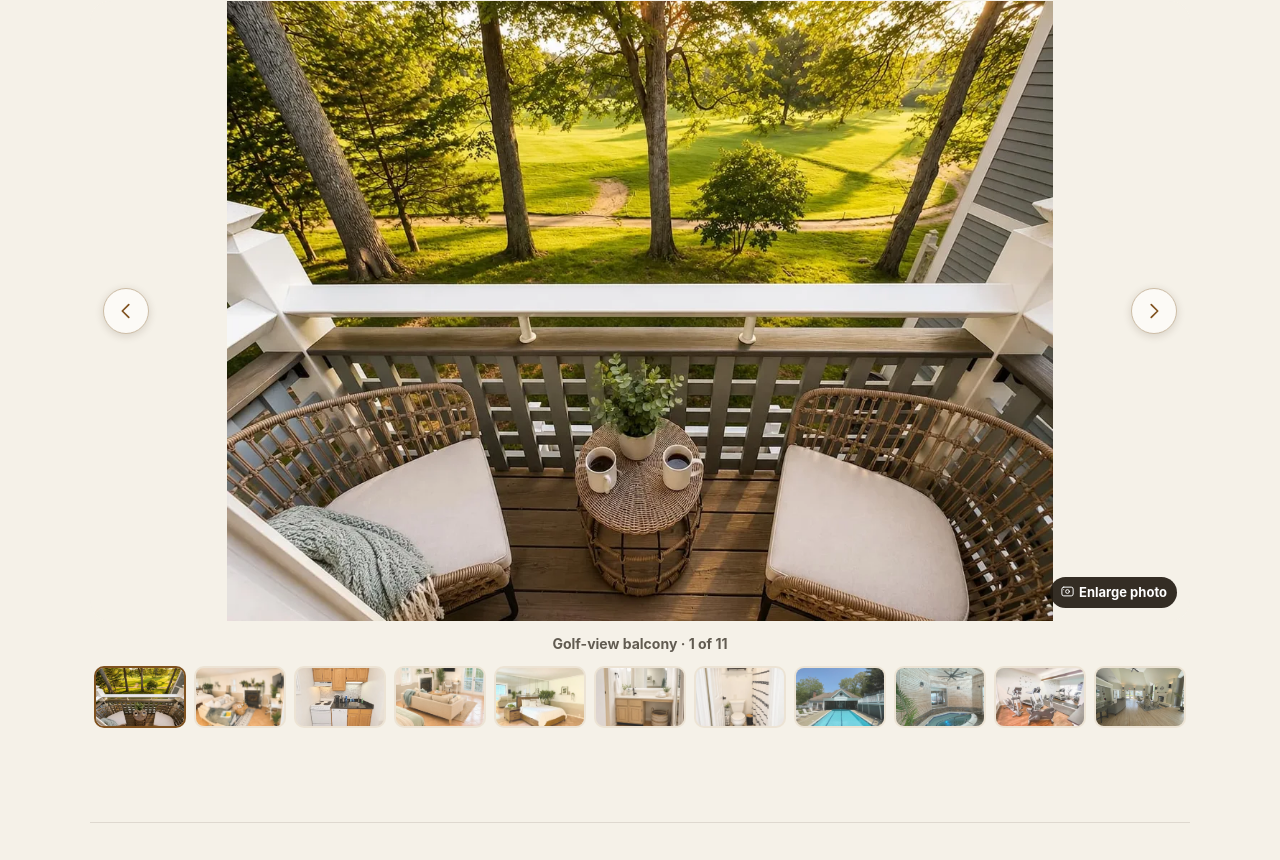
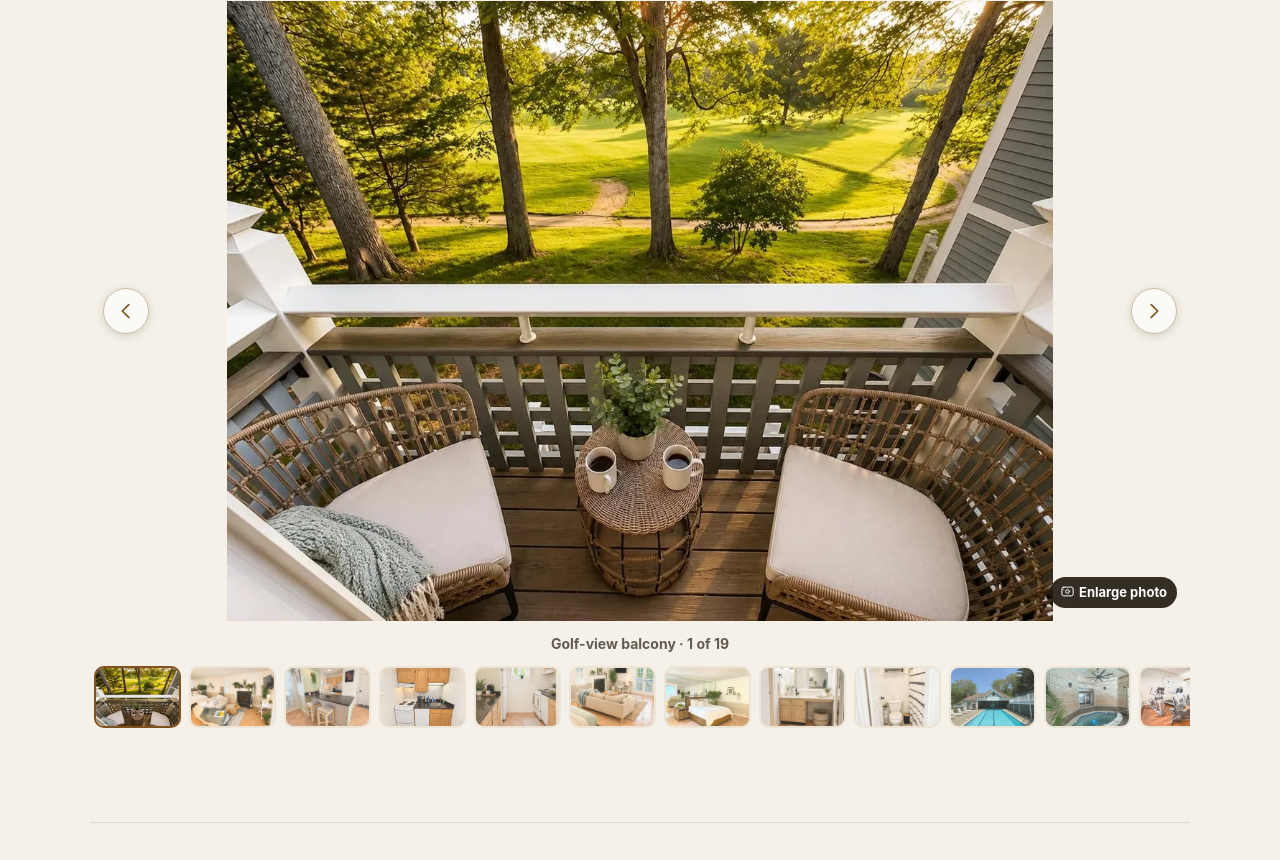
Before and after one commit to villa1021/villa-guide, a plain HTML site: page listing/index.html in a window 1280 px wide. Shown: the part 1148-2008 px from the top of the page. Drawn offline with Linux system fonts and the light colour scheme.

Commit message:
Complete Villa 1021 Listing photo gallery

```diff
--- a/listing/index.html
+++ b/listing/index.html
@@ -138,7 +138,7 @@ input,select{width:100%;min-width:0;min-height:44px;border:1px solid #cfc3b1;bor
 </div>
 <button class="hero" id="launch-hero-gallery" type="button" data-photo="Living area &amp; fireplace" aria-label="Open photo gallery, living area and fireplace">
 <img src="photos/hero.webp" width="1440" height="1080" alt="Living area with seating, fireplace, and a view into the open-plan studio" fetchpriority="high">
-<span class="hero-image-label">Living area &amp; fireplace</span><span class="hero-gallery-label"><svg class="icon" aria-hidden="true"><use href="#i-camera"/></svg>All 11 photos</span>
+<span class="hero-image-label">Living area &amp; fireplace</span><span class="hero-gallery-label"><svg class="icon" aria-hidden="true"><use href="#i-camera"/></svg>All 19 photos</span>
 </button>
 <div class="quick-strip">
 <ul aria-label="Stay at a glance">
@@ -160,19 +160,27 @@ input,select{width:100%;min-width:0;min-height:44px;border:1px solid #cfc3b1;bor
 <button class="photo-arrow photo-prev" type="button" id="photo-prev" aria-label="Previous photo"><svg viewBox="0 0 24 24" aria-hidden="true"><path d="m15 5-7 7 7 7"/></svg></button>
 <button class="photo-arrow photo-next" type="button" id="photo-next" aria-label="Next photo"><svg viewBox="0 0 24 24" aria-hidden="true"><path d="m9 5 7 7-7 7"/></svg></button>
 </div>
-<p class="photo-caption" id="feature-caption" aria-live="polite" aria-atomic="true">Golf-view balcony · 1 of 11</p>
+<p class="photo-caption" id="feature-caption" aria-live="polite" aria-atomic="true">Golf-view balcony · 1 of 19</p>
 <div class="photo-thumbs" aria-label="Choose a photo">
-<a class="photo-thumb" href="photos/balcony.webp" data-photo="Golf-view balcony" aria-label="Photo 1 of 11: Golf-view balcony" aria-current="true"><img src="photos/balcony.webp" width="1150" height="863" alt="Private balcony seating overlooking the Norwich Golf Course" loading="lazy" decoding="async"></a>
-<a class="photo-thumb" href="photos/hero.webp" data-photo="Living area &amp; fireplace" aria-label="Photo 2 of 11: Living area &amp; fireplace"><img src="photos/hero.webp" width="1440" height="1080" alt="Living area with seating, fireplace, and a view into the open-plan studio" loading="lazy" decoding="async"></a>
-<a class="photo-thumb" href="photos/kitchen.webp" data-photo="Full kitchen" aria-label="Photo 3 of 11: Full kitchen"><img src="photos/kitchen.webp" width="1150" height="863" alt="Full kitchen with an updated tile backsplash, stove, sink, and coffee station" loading="lazy" decoding="async"></a>
-<a class="photo-thumb" href="photos/studio.webp" data-photo="Inside the studio" aria-label="Photo 4 of 11: Inside the studio"><img src="photos/studio.webp" width="862" height="1150" alt="Sunny corner studio with a glimpse of the queen bed, fireplace, and balcony doors" loading="lazy" decoding="async"></a>
-<a class="photo-thumb" href="photos/bedroom.webp" data-photo="Queen bed" aria-label="Photo 5 of 11: Queen bed"><img src="photos/bedroom.webp" width="862" height="1150" alt="Queen bed in the open-plan studio beside a mirrored wall" loading="lazy" decoding="async"></a>
-<a class="photo-thumb" href="photos/bathroom.webp" data-photo="Bathroom vanity" aria-label="Photo 6 of 11: Bathroom vanity"><img src="photos/bathroom.webp" width="862" height="1150" alt="Private bathroom vanity and mirror" loading="lazy" decoding="async"></a>
-<a class="photo-thumb" href="photos/bathroom-shower.webp" data-photo="Shower &amp; toilet" aria-label="Photo 7 of 11: Shower and toilet"><img src="photos/bathroom-shower.webp" width="862" height="1150" alt="Bathroom toilet beside a shower with a striped curtain" loading="lazy" decoding="async" draggable="false"></a>
-<a class="photo-thumb" href="photos/pool.webp" data-photo="Shared outdoor pool" aria-label="Photo 8 of 11: Shared outdoor pool"><img src="photos/pool.webp" width="862" height="1150" alt="Shared seasonal outdoor pool" loading="lazy" decoding="async"></a>
-<a class="photo-thumb" href="photos/hot-tub.webp" data-photo="Shared indoor hot tub" aria-label="Photo 9 of 11: Shared indoor hot tub"><img src="photos/hot-tub.webp" width="862" height="1150" alt="Shared indoor clubhouse hot tub" loading="lazy" decoding="async"></a>
-<a class="photo-thumb" href="photos/gym.webp" data-photo="Shared gym" aria-label="Photo 10 of 11: Shared gym"><img src="photos/gym.webp" width="1150" height="647" alt="Shared clubhouse fitness room with exercise machines" loading="lazy" decoding="async"></a>
-<a class="photo-thumb" href="photos/clubhouse.webp" data-photo="Shared clubhouse lounge" aria-label="Photo 11 of 11: Shared clubhouse lounge"><img src="photos/clubhouse.webp" width="1150" height="863" alt="Shared clubhouse lounge with seating and a fireplace" loading="lazy" decoding="async"></a>
+<a class="photo-thumb" href="photos/balcony.webp" data-photo="Golf-view balcony" aria-label="Photo 1 of 19: Golf-view balcony" aria-current="true"><img src="photos/balcony.webp" width="1150" height="863" alt="Private balcony seating overlooking the Norwich Golf Course" loading="lazy" decoding="async"></a>
+<a class="photo-thumb" href="photos/hero.webp" data-photo="Living area &amp; fireplace" aria-label="Photo 2 of 19: Living area &amp; fireplace"><img src="photos/hero.webp" width="1440" height="1080" alt="Living area with seating, fireplace, and a view into the open-plan studio" loading="lazy" decoding="async"></a>
+<a class="photo-thumb" href="photos/kitchen-wide.webp" data-photo="Updated backsplash and breakfast bar" aria-label="Photo 3 of 19: Updated backsplash and breakfast bar"><img src="photos/kitchen-wide.webp" width="1440" height="1157" alt="Full kitchen with updated backsplash and breakfast bar seating for two" loading="lazy" decoding="async" draggable="false"></a>
+<a class="photo-thumb" href="photos/kitchen.webp" data-photo="Full kitchen" aria-label="Photo 4 of 19: Full kitchen"><img src="photos/kitchen.webp" width="1150" height="863" alt="Full kitchen with an updated tile backsplash, stove, sink, and coffee station" loading="lazy" decoding="async"></a>
+<a class="photo-thumb" href="photos/kitchen-round-window.webp" data-photo="Kitchen with round window" aria-label="Photo 5 of 19: Kitchen with round window"><img src="photos/kitchen-round-window.webp" width="937" height="1250" alt="Villa kitchen with a round window, stove, and coffee station" loading="lazy" decoding="async"></a>
+<a class="photo-thumb" href="photos/studio.webp" data-photo="Inside the studio" aria-label="Photo 6 of 19: Inside the studio"><img src="photos/studio.webp" width="862" height="1150" alt="Sunny corner studio with a glimpse of the queen bed, fireplace, and balcony doors" loading="lazy" decoding="async"></a>
+<a class="photo-thumb" href="photos/bedroom.webp" data-photo="Queen bed" aria-label="Photo 7 of 19: Queen bed"><img src="photos/bedroom.webp" width="862" height="1150" alt="Queen bed in the open-plan studio beside a mirrored wall" loading="lazy" decoding="async"></a>
+<a class="photo-thumb" href="photos/bathroom.webp" data-photo="Bathroom vanity" aria-label="Photo 8 of 19: Bathroom vanity"><img src="photos/bathroom.webp" width="862" height="1150" alt="Private bathroom vanity and mirror" loading="lazy" decoding="async"></a>
+<a class="photo-thumb" href="photos/bathroom-shower.webp" data-photo="Shower &amp; toilet" aria-label="Photo 9 of 19: Shower and toilet"><img src="photos/bathroom-shower.webp" width="862" height="1150" alt="Bathroom toilet beside a shower with a striped curtain" loading="lazy" decoding="async" draggable="false"></a>
+<a class="photo-thumb" href="photos/pool.webp" data-photo="Shared outdoor pool" aria-label="Photo 10 of 19: Shared outdoor pool"><img src="photos/pool.webp" width="862" height="1150" alt="Shared seasonal outdoor pool" loading="lazy" decoding="async"></a>
+<a class="photo-thumb" href="photos/hot-tub.webp" data-photo="Shared indoor hot tub" aria-label="Photo 11 of 19: Shared indoor hot tub"><img src="photos/hot-tub.webp" width="862" height="1150" alt="Shared indoor clubhouse hot tub" loading="lazy" decoding="async"></a>
+<a class="photo-thumb" href="photos/gym.webp" data-photo="Shared gym" aria-label="Photo 12 of 19: Shared gym"><img src="photos/gym.webp" width="1150" height="647" alt="Shared clubhouse fitness room with exercise machines" loading="lazy" decoding="async"></a>
+<a class="photo-thumb" href="photos/clubhouse.webp" data-photo="Shared clubhouse lounge" aria-label="Photo 13 of 19: Shared clubhouse lounge"><img src="photos/clubhouse.webp" width="1150" height="863" alt="Shared clubhouse lounge with seating and a fireplace" loading="lazy" decoding="async"></a>
+<a class="photo-thumb" href="photos/fireplace.webp" data-photo="Fireplace detail" aria-label="Photo 14 of 19: Fireplace detail"><img src="photos/fireplace.webp" width="900" height="1200" alt="Fireplace in the villa’s living area" loading="lazy" decoding="async" draggable="false"></a>
+<a class="photo-thumb" href="photos/queen-bed.webp" data-photo="Queen bed detail" aria-label="Photo 15 of 19: Queen bed detail"><img src="photos/queen-bed.webp" width="900" height="1200" alt="Another view of the queen bed in the open-plan studio" loading="lazy" decoding="async" draggable="false"></a>
+<a class="photo-thumb" href="photos/shared-laundry.webp" data-photo="Shared laundry" aria-label="Photo 16 of 19: Shared laundry"><img src="photos/shared-laundry.webp" width="1440" height="959" alt="Shared laundry entrance" loading="lazy" decoding="async" draggable="false"></a>
+<a class="photo-thumb" href="photos/villa-exterior.webp" data-photo="Villa community exterior" aria-label="Photo 17 of 19: Villa community exterior"><img src="photos/villa-exterior.webp" width="1440" height="1080" alt="Exterior of the Villas at Norwich Inn" loading="lazy" decoding="async" draggable="false"></a>
+<a class="photo-thumb" href="photos/villa-grounds.webp" data-photo="Landscaped villa grounds" aria-label="Photo 18 of 19: Landscaped villa grounds"><img src="photos/villa-grounds.webp" width="1440" height="1080" alt="Landscaped grounds and cottages at the Villas at Norwich Inn" loading="lazy" decoding="async" draggable="false"></a>
+<a class="photo-thumb" href="photos/parking.webp" data-photo="Community parking" aria-label="Photo 19 of 19: Community parking"><img src="photos/parking.webp" width="900" height="1200" alt="Parking area at the villa community" loading="lazy" decoding="async" draggable="false"></a>
 </div>
 </div>
 </section>
```
Also changed, not shown: listing/photos/fireplace.webp (added), listing/photos/kitchen-round-window.webp (added), listing/photos/kitchen-wide.webp (added), listing/photos/parking.webp (added), listing/photos/queen-bed.webp (added), listing/photos/shared-laundry.webp (added), listing/photos/villa-exterior.webp (added), listing/photos/villa-grounds.webp (added).
